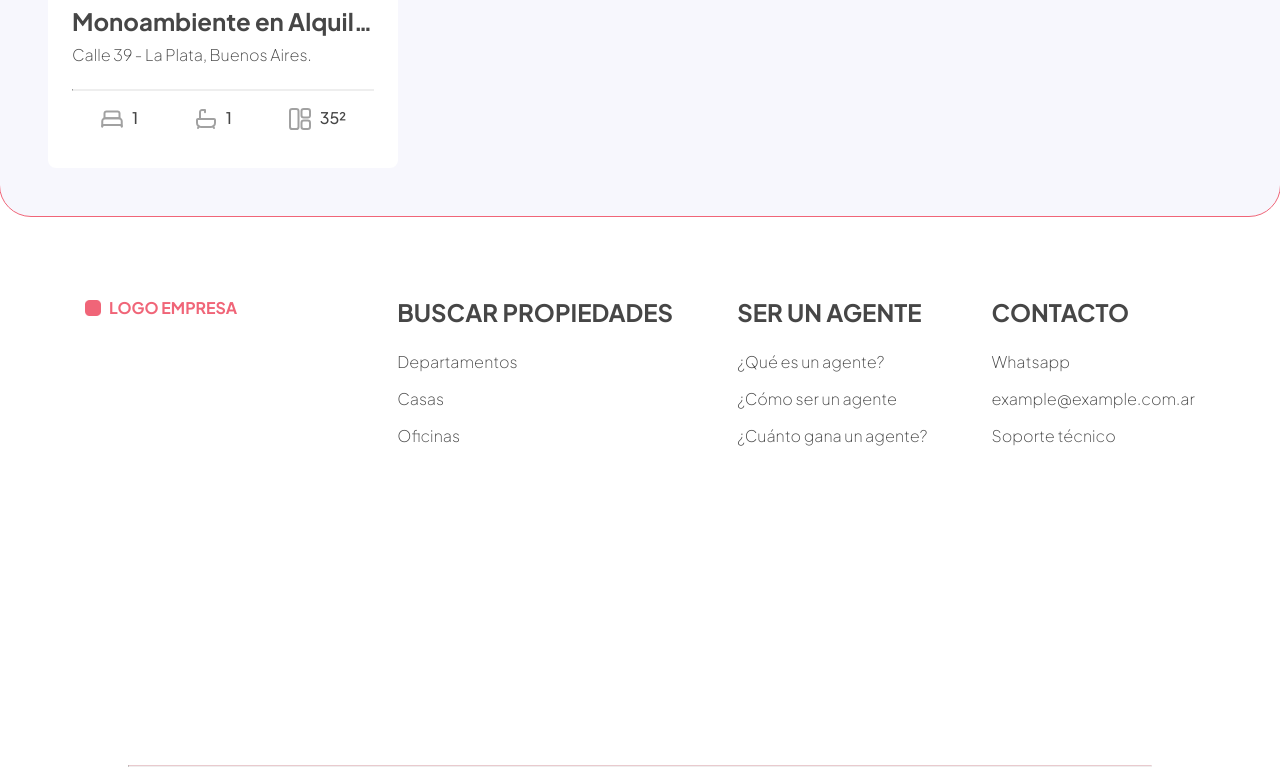
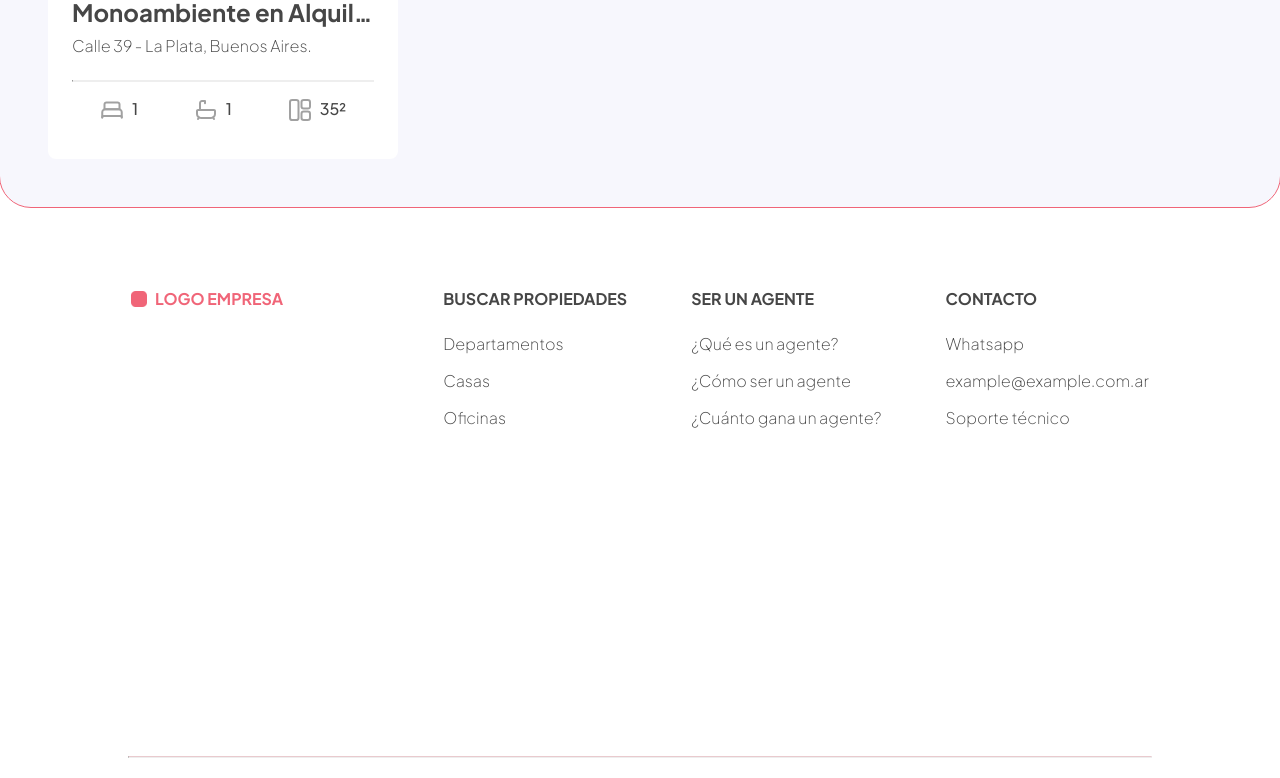
Before and after one commit to JuanCruzRusconi/challenge-app-web-delsud, a Next.js app in the folder challenge-app-web-delsud/: page / in a window 1280 px wide. Shown: the part 1393-2171 px from the top of the page. Built offline with nearby package versions, Linux system fonts and the light colour scheme.

Commit message:
feat: common components & styles

```diff
--- a/challenge-app-web-delsud/src/components/common/Brand.jsx
+++ b/challenge-app-web-delsud/src/components/common/Brand.jsx
@@ -1,6 +1,7 @@
 import Image from "next/image";
 import styles from "./common.module.css";
 import { Montserrat } from "next/font/google";
+import Link from "next/link";
 
 const montserratFont = Montserrat({
   subsets: ["latin"],
@@ -11,12 +12,14 @@ const montserratFont = Montserrat({
 const Brand = ({ color }) => {
 
     return (
-        <div className={styles.brand_container}>
-            <Image src="/icons/RectangleLogo.png" alt="logo"
-            height={16}
-            width={16}/>
-            <p className={`${montserratFont.variable} ${styles.brand}`}>LOGO EMPRESA</p>
-        </div>
+        <>
+            <Link className={styles.brand_container} href={"/"}>
+                <Image src="/icons/RectangleLogo.png" alt="logo"
+                    height={16}
+                    width={16}/>
+                <p className={`${montserratFont.variable} ${styles.brand}`}>LOGO EMPRESA</p>
+            </Link>
+        </>
     )
 }
 
--- a/challenge-app-web-delsud/src/components/common/Subtitle.jsx
+++ b/challenge-app-web-delsud/src/components/common/Subtitle.jsx
@@ -1,8 +1,10 @@
-const PropertySubtitle = ({ text }) => {
+import styles from "./common.module.css";
+
+const Subtitle = ({ text }) => {
 
     return (
-        <h2>{text}</h2>
+        <h4 className={styles.subtitle_text}>{text}</h4>
     )
 }
 
-export default PropertySubtitle;
+export default Subtitle;
--- a/challenge-app-web-delsud/src/components/common/common.module.css
+++ b/challenge-app-web-delsud/src/components/common/common.module.css
@@ -14,3 +14,8 @@
     font-size: 1rem;
     letter-spacing: -2%;
 }
+
+.subtitle_text {
+    font-size: 1rem;
+    font-weight: 700;
+}
```
